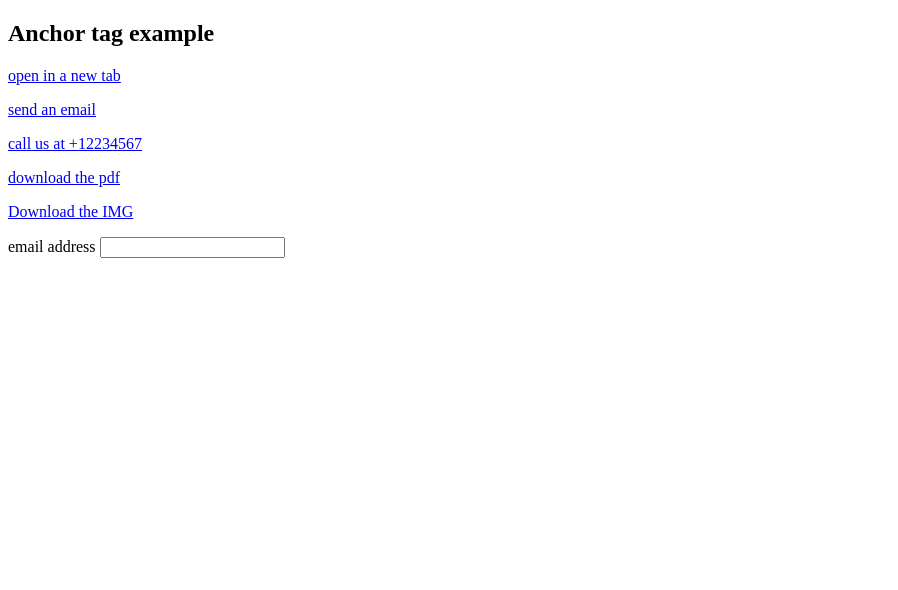
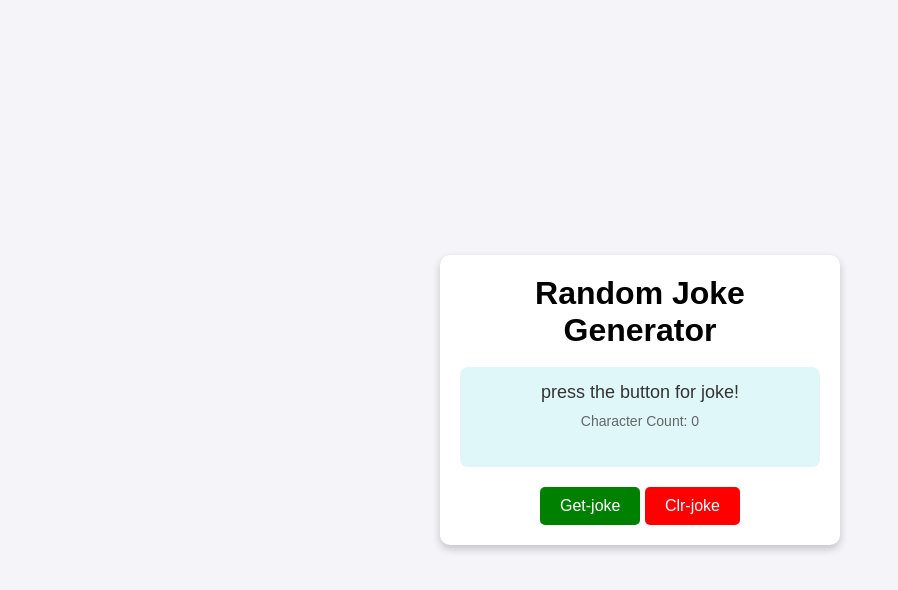
Before and after one commit to Babita980/elce, a plain HTML site: page t1.html in a window 1280 px wide. Shown: the whole page, without its empty margins (0-898 px from the left). Drawn offline with Linux system fonts and the light colour scheme.

Commit message:
Add files via upload

```diff
--- /dev/null
+++ b/script.js
@@ -0,0 +1,15 @@
+const jokes = [ " How do you generate a random string ? Put a windows user in front of Vim and tell them to exit." ]
+
+  const jokeElement = document.getElementById("joke");
+  const charCountElement = document.getElementById("char-count");
+  const generateJokeBtn = document.getElementById("generate-joke-btn");
+
+  function getRandomJoke() {
+    const randomIndex = Math.floor(Math.random() * jokes.length);
+    const randomJoke = jokes[randomIndex];
+
+    jokeElement.textContent = randomJoke;
+    charCountElement.textContent = randomJoke.length;
+  }
+
+  generateJokeBtn.addEventListener("click", getRandomJoke);
--- /dev/null
+++ b/t1.css
@@ -0,0 +1,62 @@
+* {
+    box-sizing: border-box;
+    margin: 0;
+    padding: 0;
+    font-family: Arial, sans-serif;
+}
+
+body {
+    display: flex;
+    justify-content: center;
+    align-items: center;
+    min-height: 100vh;
+    background-color: #f4f4f9;
+}
+
+.container {
+    text-align: center;
+    padding: 20px;
+    background-color: #fff;
+    border-radius: 10px;
+    box-shadow: 0px 4px 8px rgba(0, 0, 0, 0.2);
+    max-width: 400px;
+    width: 100%;
+}
+
+
+.joke-box {
+    margin-bottom: 20px;
+    padding: 15px;
+    background-color: #e0f7fa;
+    border-radius: 8px;
+    min-height: 100px;
+}
+
+#joke-text {
+    font-size: 18px;
+    color: #333;
+}
+
+#char-count {
+    margin-top: 10px;
+    font-size: 14px;
+    color: #666;
+}
+
+button {
+    padding: 10px 20px;
+    font-size: 16px;
+    color: #fff;
+    background-color: green;
+    border: none;
+    border-radius: 5px;
+    cursor: pointer;
+    transition: background-color 0.3s;
+}
+#clrjoke-btn{
+    background-color: red;
+}
+
+button:hover {
+    background-color: b;
+}
--- a/t1.html
+++ b/t1.html
@@ -3,22 +3,20 @@
 <head>
     <meta charset="UTF-8">
     <meta name="viewport" content="width=device-width, initial-scale=1.0">
-    <title>Document</title>
+    <title>Joke Generator</title>
+    <link rel="stylesheet" href="t1.css">
 </head>
 <body>
-    <h2>Anchor tag example</h2>
-    <p>
-        <a href="https://abes.ac.in/" target="_blank" title="example">
-            open in a new tab
-        </a>
-    </p>
-    <p> <a href="mailto:babitamehta980@gamil.com" title="wait its loading" > send an email</a></p>
-    <p><a href="tel:+8941893322">call us at +12234567</a></p>
-    <p><a href="practice only/HTML/FSD.pdf" download="FSD_PDF_TOC"> download the pdf</a></p>
-    <p><a href="img1.jpg" download="Button">Download the IMG</a> </p>
-    <p><label for="email"> email address</label>
-        <input type ="email" id="email" name="email"/></p>
-
-
+    <div class="container">
+        <h1> Random Joke Generator</h1>
+        <br>
+        <div id="joke-box" class="joke-box">
+            <p id="joke-text">press the button for joke!</p>
+            <p id="char-count">Character Count: 0</p>
+        </div>
+        <button id="getjoke-btn" onclick="getJoke()">Get-joke</button>
+        <button id="clrjoke-btn" onclick="clrJoke()">Clr-joke</button>
+    </div>
+    <script src="script.js"></script>
 </body>
 </html>
```
